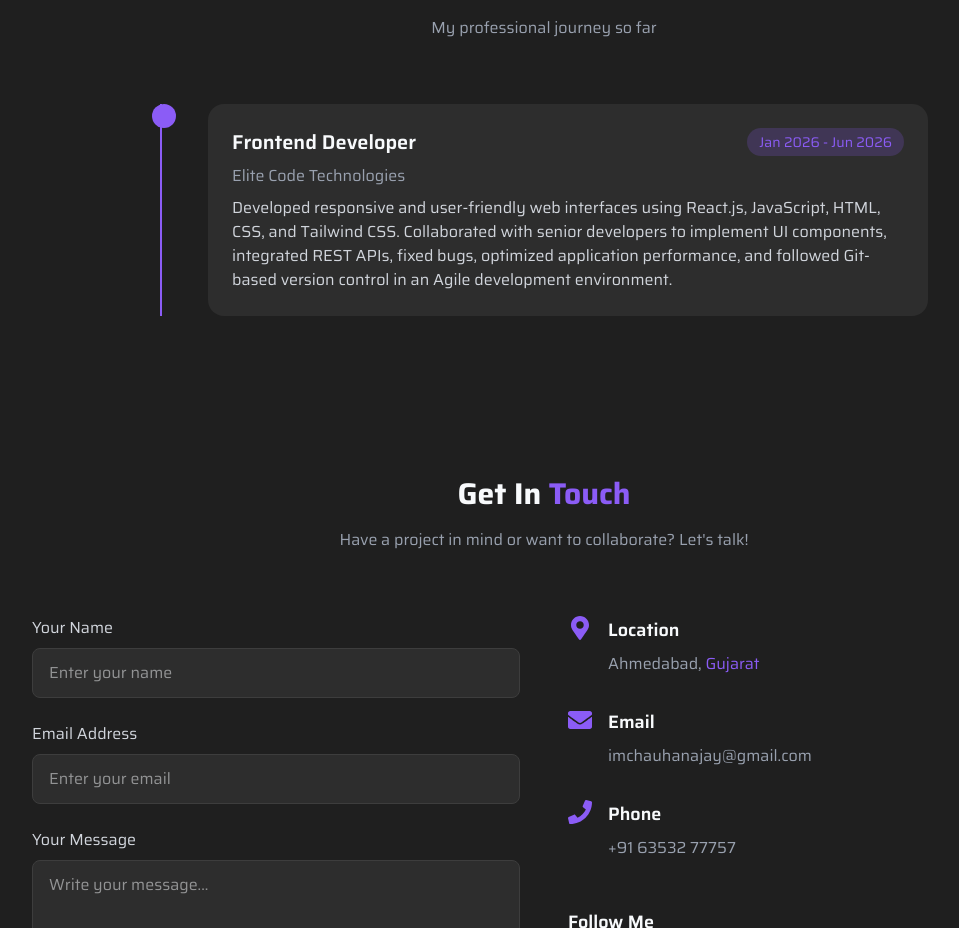
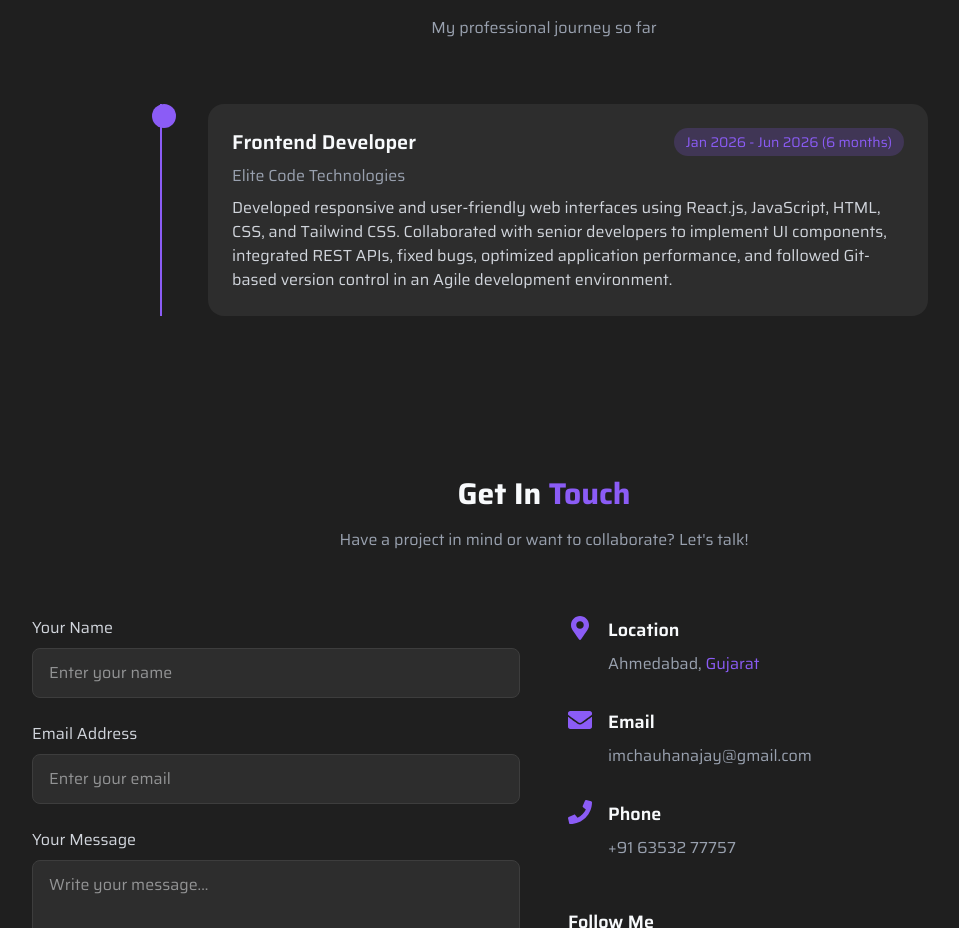
Before and after one commit to ajay-chauhan-324/Portfolio-, a React (Vite) app: page / in a window 1280 px wide. Shown: the part 4586-5514 px from the top of the page, without its empty margins (96-1055 px from the left). Built offline with nearby package versions, Linux system fonts and the light colour scheme; a web font is replaced by a local one.

Commit message:
update some

```diff
--- a/assets/assets.js
+++ b/assets/assets.js
@@ -180,7 +180,7 @@ export const workData = [
   {
     role: "Frontend Developer",
   company: "Elite Code Technologies",
-  duration: "Jan 2026 - Jun 2026",
+  duration: "Jan 2026 - Jun 2026 (6 months)",
   description:
     "Developed responsive and user-friendly web interfaces using React.js, JavaScript, HTML, CSS, and Tailwind CSS. Collaborated with senior developers to implement UI components, integrated REST APIs, fixed bugs, optimized application performance, and followed Git-based version control in an Agile development environment.",
   color: "purple"
```
Also changed, not shown: 1 other file (tests, documents, lock files or other folders).
